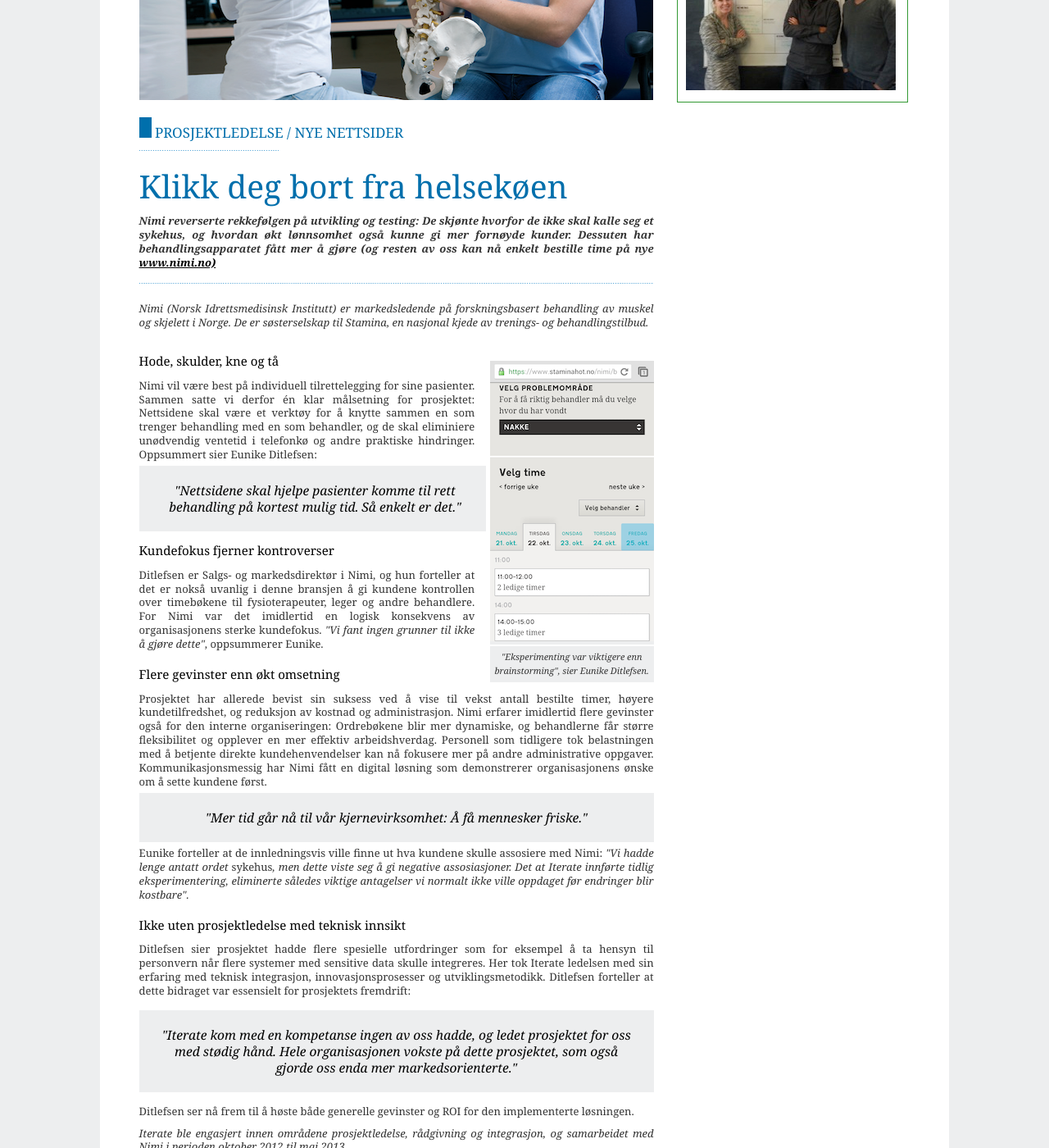
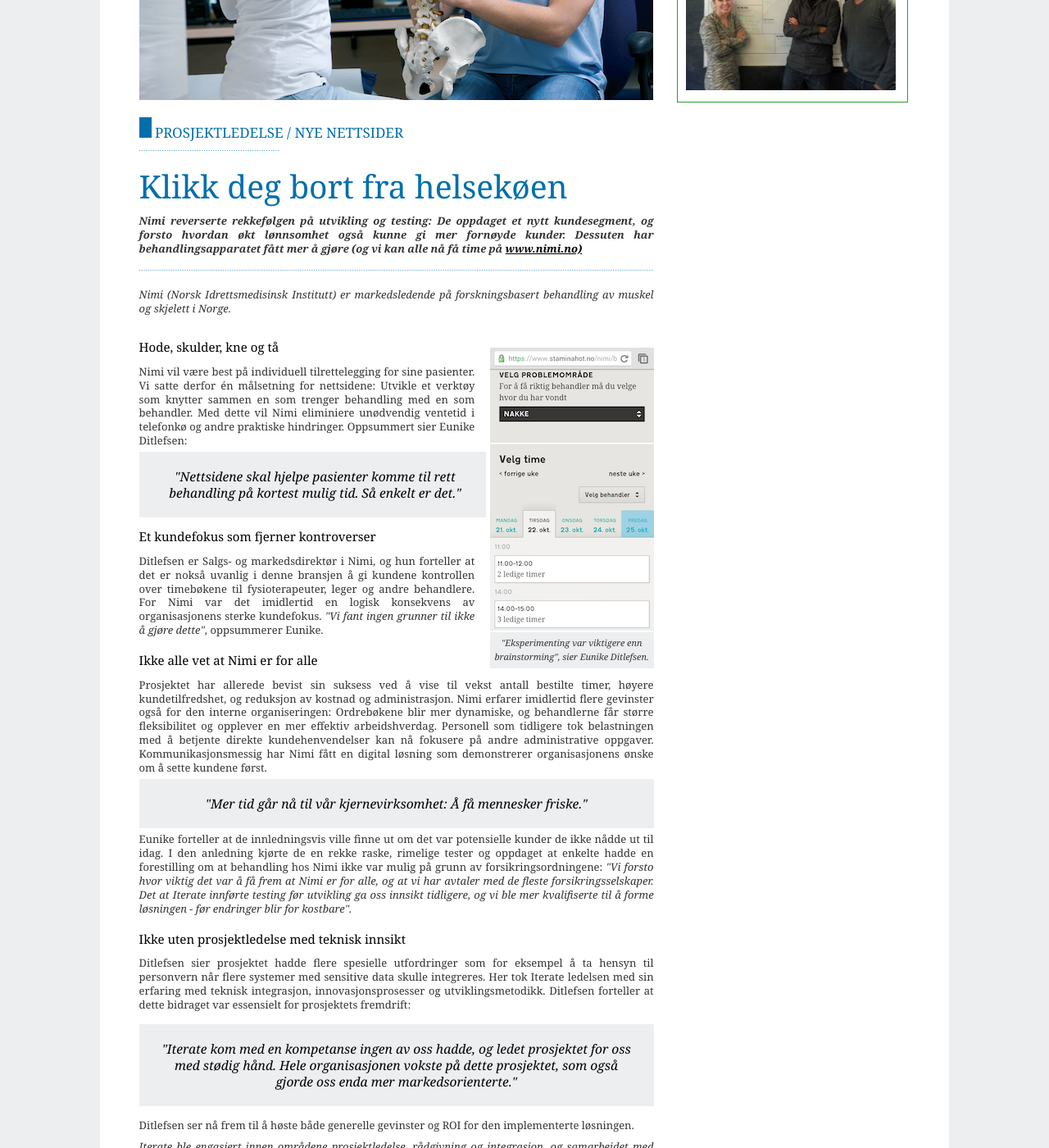
Before and after one commit to therese1g1/iterate.github.com, a Jekyll site: the page built from referanser/nimi/fag/index.html, in a window 1280 px wide and 1400 px high, scrolled down 485 px. Shown: the whole window at 82% size. Built offline with Jekyll 4.4.1, drawn with Linux system fonts in a browser that asks for light colours.

Commit message:
Adjusted after customer feedback

```diff
--- a/referanser/nimi/fag/index.html
+++ b/referanser/nimi/fag/index.html
@@ -29,25 +29,25 @@ Kunde og pasient (ikke  )
   <img src="/static/images/border_dotted_blue-170x1.png" alt="border">
   <h1>Klikk deg bort fra helsekøen</h1>
 
-  <p>Nimi reverserte rekkefølgen på utvikling og testing: De skjønte hvorfor de ikke skal kalle seg et sykehus, og hvordan økt lønnsomhet også kunne gi mer fornøyde kunder. Dessuten har behandlingsapparatet fått mer å gjøre (og resten av oss kan nå enkelt bestille time på nye <a href="https://www.staminahot.no/Nimi/">www.nimi.no)</a></p>
+  <p>Nimi reverserte rekkefølgen på utvikling og testing: De oppdaget et nytt kundesegment, og forsto hvordan økt lønnsomhet også kunne gi mer fornøyde kunder. Dessuten har behandlingsapparatet fått mer å gjøre (og vi kan alle nå få time på <a href="https://www.staminahot.no/Nimi/">www.nimi.no)</a></p>
 
   <img src="/static/images/border_dotted_blue-640x1.png" alt="border">
 </header>
-<p style="font-style : italic">Nimi (Norsk Idrettsmedisinsk Institutt) er markedsledende på forskningsbasert behandling av muskel og skjelett i Norge. De er søsterselskap til Stamina, en nasjonal kjede av trenings- og behandlingstilbud.<div style="background : #EDEEEF; width : 200px; float:right; margin-top : 25pt; margin-left : 10pt; border-left : 4pt solid #fff"><img src="/static/images/Nimi-mobildump-200x342.png" /><p style="border-top: 2pt solid #fff; font-style: italic; font-size : smaller; text-align : center">"Eksperimenting var viktigere enn brainstorming", sier Eunike Ditlefsen.</p></div> </p>
+<p style="font-style : italic">Nimi (Norsk Idrettsmedisinsk Institutt) er markedsledende på forskningsbasert behandling av muskel og skjelett i Norge.<div style="background : #EDEEEF; width : 200px; float:right; margin-top : 25pt; margin-left : 10pt; border-left : 4pt solid #fff"><img src="/static/images/Nimi-mobildump-200x342.png" /><p style="border-top: 2pt solid #fff; font-style: italic; font-size : smaller; text-align : center">"Eksperimenting var viktigere enn brainstorming", sier Eunike Ditlefsen.</p></div> </p>
 
 <h2>Hode, skulder, kne og tå</h2>
-<p>Nimi vil være best på individuell tilrettelegging for sine pasienter. Sammen satte vi derfor én klar målsetning for prosjektet: Nettsidene skal være et verktøy for å knytte sammen en som trenger behandling med en som behandler, og de skal eliminiere unødvendig ventetid i telefonkø og andre praktiske hindringer. Oppsummert sier Eunike Ditlefsen: </p>
+<p>Nimi vil være best på individuell tilrettelegging for sine pasienter. Vi satte derfor én målsetning for nettsidene: Utvikle et verktøy som knytter sammen en som trenger behandling med en som behandler. Med dette vil Nimi eliminiere unødvendig ventetid i telefonkø og andre praktiske hindringer. Oppsummert sier Eunike Ditlefsen: </p>
 <div class="quote">"Nettsidene skal hjelpe pasienter komme til rett behandling på kortest mulig tid. Så enkelt er det."</div>
 
-<h2>Kundefokus fjerner kontroverser</h2>
+<h2>Et kundefokus som fjerner kontroverser</h2>
 <p>Ditlefsen er Salgs- og markedsdirektør i Nimi, og hun forteller at det er nokså uvanlig i denne bransjen å gi kundene kontrollen over timebøkene til fysioterapeuter, leger og andre behandlere. For Nimi var det imidlertid en logisk konsekvens av organisasjonens sterke kundefokus. <i>"Vi fant ingen grunner til ikke å gjøre dette"</i>, oppsummerer Eunike.
 </p>
 
-<h2>Flere gevinster enn økt omsetning</h2>
-<p>Prosjektet har allerede bevist sin suksess ved å vise til vekst antall bestilte timer, høyere kundetilfredshet, og reduksjon av kostnad og administrasjon. Nimi erfarer imidlertid flere gevinster også for den interne organiseringen: Ordrebøkene blir mer dynamiske, og behandlerne får større fleksibilitet og opplever en mer effektiv arbeidshverdag. Personell som tidligere tok belastningen med å betjente direkte kundehenvendelser kan nå fokusere mer på andre administrative oppgaver. Kommunikasjonsmessig har Nimi fått en digital løsning som demonstrerer organisasjonens ønske om å sette kundene først.</p>
+<h2>Ikke alle vet at Nimi er for alle</h2>
+<p>Prosjektet har allerede bevist sin suksess ved å vise til vekst antall bestilte timer, høyere kundetilfredshet, og reduksjon av kostnad og administrasjon. Nimi erfarer imidlertid flere gevinster også for den interne organiseringen: Ordrebøkene blir mer dynamiske, og behandlerne får større fleksibilitet og opplever en mer effektiv arbeidshverdag. Personell som tidligere tok belastningen med å betjente direkte kundehenvendelser kan nå fokusere på andre administrative oppgaver. Kommunikasjonsmessig har Nimi fått en digital løsning som demonstrerer organisasjonens ønske om å sette kundene først.</p>
 <div class="quote">"Mer tid går nå til vår kjernevirksomhet: Å få mennesker friske."</div>
 
-<p>Eunike forteller at de innledningsvis ville finne ut hva kundene skulle assosiere med Nimi: <i>"Vi hadde lenge antatt ordet </i>sykehus<i>, men dette viste seg å gi negative assosiasjoner. Det at Iterate innførte tidlig eksperimentering, eliminerte således viktige antagelser vi normalt ikke ville oppdaget før endringer blir kostbare".</i></p>
+<p>Eunike forteller at de innledningsvis ville finne ut om det var potensielle kunder de ikke nådde ut til idag. I den anledning kjørte de en rekke raske, rimelige tester og oppdaget at enkelte hadde en forestilling om at behandling hos Nimi ikke var mulig på grunn av forsikringsordningene: <i>"Vi forsto hvor viktig det var å få frem at Nimi er for alle, og at vi har avtaler med de fleste forsikringsselskaper. Det at Iterate innførte testing før utvikling ga oss innsikt tidligere, og vi ble mer kvalifiserte til å forme løsningen - før endringer blir for kostbare".</i></p>
 
 <h2>Ikke uten prosjektledelse med teknisk innsikt</h2>
 <p>Ditlefsen sier prosjektet hadde flere spesielle utfordringer som for eksempel å ta hensyn til personvern når flere systemer med sensitive data skulle integreres. Her tok Iterate ledelsen med sin erfaring med teknisk integrasjon, innovasjonsprosesser og utviklingsmetodikk. Ditlefsen forteller at dette bidraget var essensielt for prosjektets fremdrift:</p>
```
